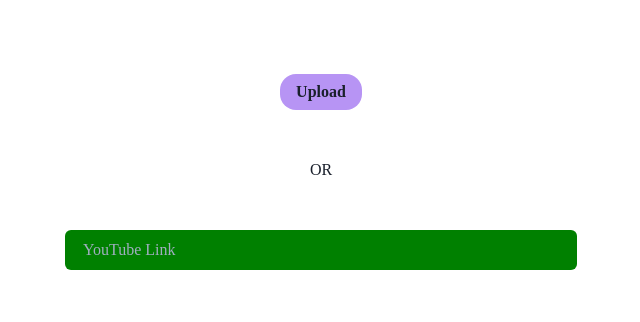
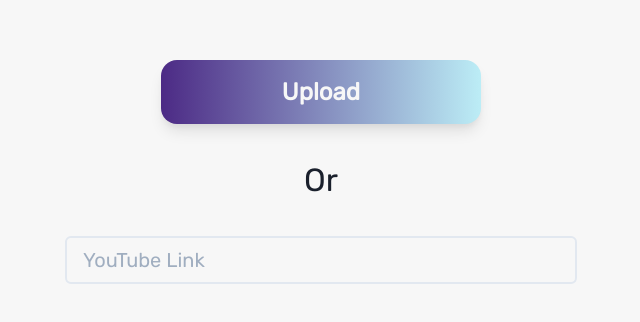
Before and after one commit to Poliphria/wave, a Next.js app: page / in a window 1280 px wide. Shown: the part 228-550 px from the top of the page, without its empty margins (319-959 px from the left). Built offline with nearby package versions, Linux system fonts and the light colour scheme.

Commit message:
change some font stuff

```diff
--- a/package.json
+++ b/package.json
@@ -14,6 +14,7 @@
     "@emotion/styled": "^11",
     "@fontsource/manrope": "^4.5.0",
     "@fontsource/raleway": "^4.5.0",
+    "@fontsource/rubik": "^4.5.0",
     "framer-motion": "^4",
     "next": "11.1.2",
     "react": "17.0.2",
--- a/pages/components/Container.js
+++ b/pages/components/Container.js
@@ -19,6 +19,7 @@
             direction="column"
             alignItems="center"
             justifyContent="flex-start"
+            bgColor="#f7f7f7"
             // bgGradient="linear(to-r, purp.100, purp.200)"
             position="absolute"
             // bgColor="blackAlpha.100"
--- a/pages/index.js
+++ b/pages/index.js
@@ -6,30 +6,33 @@
 import { StackDivider, Text, VStack } from "@chakra-ui/layout"
 import { Button } from "@chakra-ui/button"
 import { Input } from "@chakra-ui/input"
-
+import "@fontsource/rubik"
 export default function Home() {
   return (
-    <Container justifyContent="center">
+    <Container justifyContent="center" fontFamily="Rubik">
       <VStack
         //divider={<StackDivider borderColor="gray.200" />}
-        spacing="12"
+        spacing="8"
         align="center"
         width="lg"
         height="lg"
         justify="center"
       >
         <Button
-          bgColor="purple.300"
+          bgGradient={`linear(to-r, #4c2a85, #bcedf6)`}
+          textColor="#f7f7f7"
           borderRadius="16px"
-          minWidth="64dp"
-          height="36px"
+          height="64px"
+          width="xs"
           paddingLeft="16px"
           paddingRight="16px"
+          fontSize="x-large"
+          boxShadow="lg"
         >
           Upload
         </Button>
-        <Text>OR</Text>
-        <Input bgColor="green" placeholder="YouTube Link" variant="filled"/>
+        <Text fontSize="x-large" fontSize="xx-large">Or</Text>
+        <Input placeholder="YouTube Link" size="lg" fontSize="xl" borderWidth="2px"/>
       </VStack>
     </Container>
   )
```
Also changed, not shown: pages/components/Transcribe/TranscribeContainer.js (added, +17 -0 lines), 1 other file (tests, documents, lock files or other folders).
